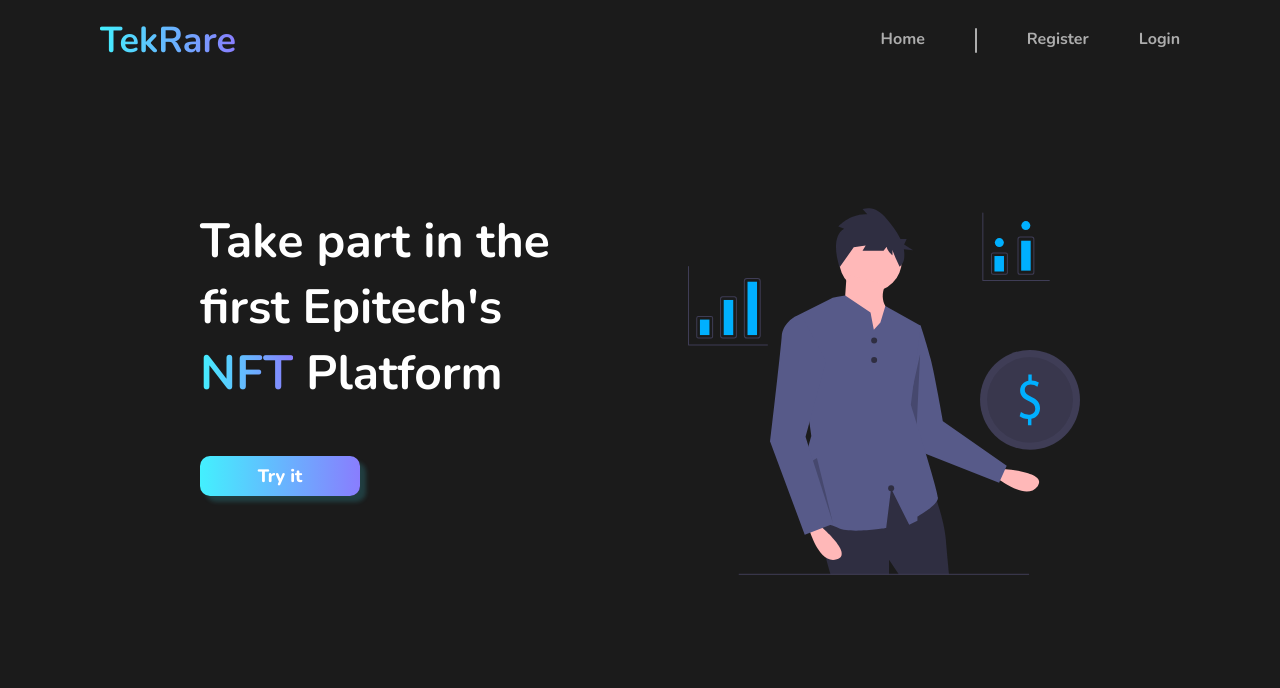
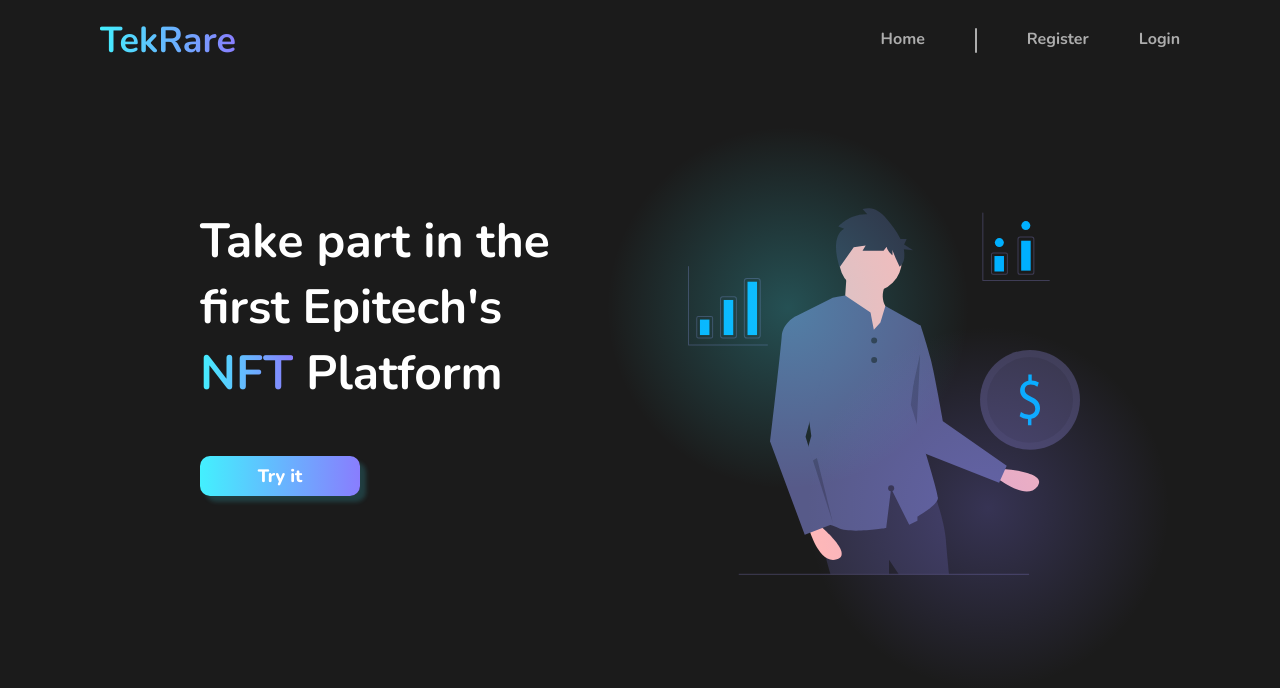
Before and after one commit to tekrare/front, a React (Create React App) app: page / in a window 1280 px wide. Shown: the top 688 px of the page. Built offline with nearby package versions, Linux system fonts and the light colour scheme.

Commit message:
feat(pages/home): add shadows behind svg

```diff
--- a/src/pages/home/index.css
+++ b/src/pages/home/index.css
@@ -20,6 +20,7 @@
 }
 
 .home-content-svg {
+  position: relative;
   margin-left: 15%;
 }
 
@@ -27,3 +28,21 @@
   margin-top: 50px;
   width: 160px;
 }
+
+.home-content-circular-shadow-1 {
+  position: absolute;
+  width: 500px;
+  height: 500px;
+  left: -150px;
+  top: -150px;
+  background: radial-gradient(36.24% 36.24% at 50% 50%, rgba(67, 240, 254, 0.25) 0%, rgba(67, 240, 254, 0) 100%);
+}
+
+.home-content-circular-shadow-2 {
+  position: absolute;
+  width: 500px;
+  height: 500px;
+  left: 50px;
+  top: 50px;
+  background: radial-gradient(36.24% 36.24% at 50% 50%, rgba(137, 125, 254, 0.25) 0%, rgba(137, 125, 254, 0) 100%);
+}
--- a/src/pages/home/index.tsx
+++ b/src/pages/home/index.tsx
@@ -20,7 +20,11 @@ export default function Home(props: Props) {
           <p>Take part in the first Epitech's <span className="home-content-nft">NFT</span> Platform</p>
           <Button onClick={() => navigate('/login')} className="home-content-button" title="Try it" />
         </div>
-        <ReactSVG className="home-content-svg" src={process.env.PUBLIC_URL + '/assets/finance.svg'} />
+        <div className="home-content-svg">
+          <div className="home-content-circular-shadow-1" />
+          <div className="home-content-circular-shadow-2" />
+          <ReactSVG src={process.env.PUBLIC_URL + '/assets/finance.svg'} />
+        </div>
       </div>
     </div>
   );
```
